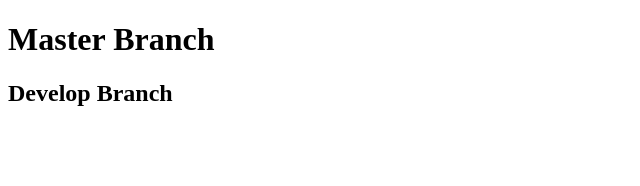
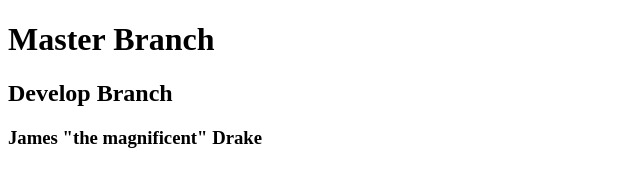
Before and after one commit to Jbdrake42/teamGit, a plain HTML site: page index.html in a window 1280 px wide. Shown: the whole page, without its empty margins (0-640 px from the left). Drawn offline with Linux system fonts and the light colour scheme.

Commit message:
james branch

```diff
--- a/index.html
+++ b/index.html
@@ -9,5 +9,6 @@
 <body>
     <h1> Master Branch</h1>
     <h2>Develop Branch</h2>
+    <h3>James "the magnificent" Drake </h3>
 </body>
 </html>
```
